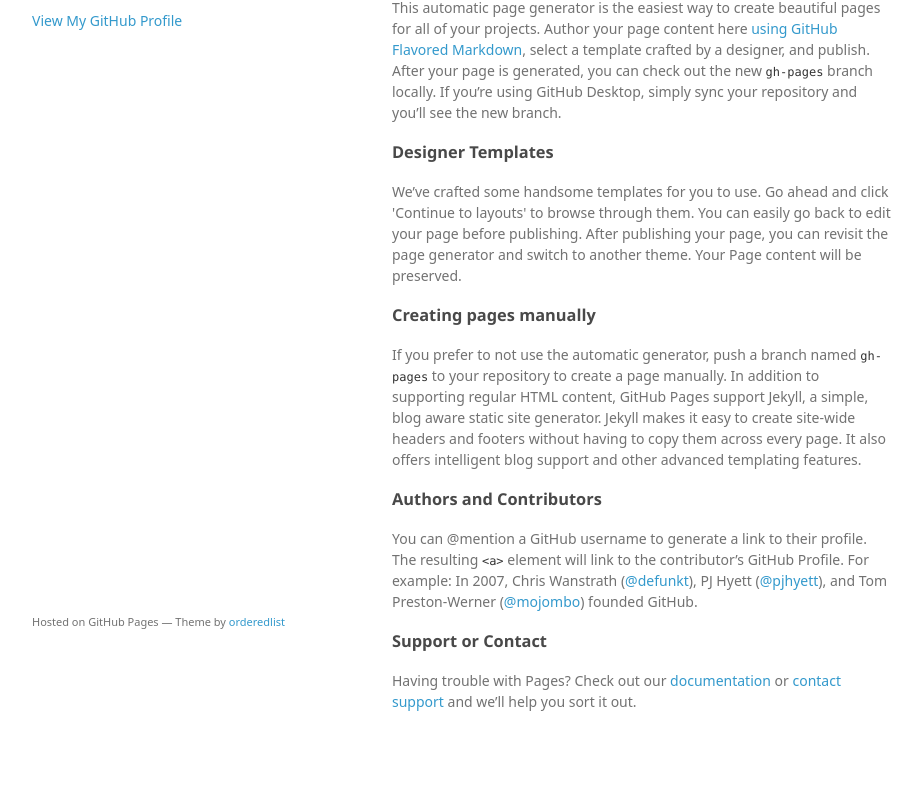
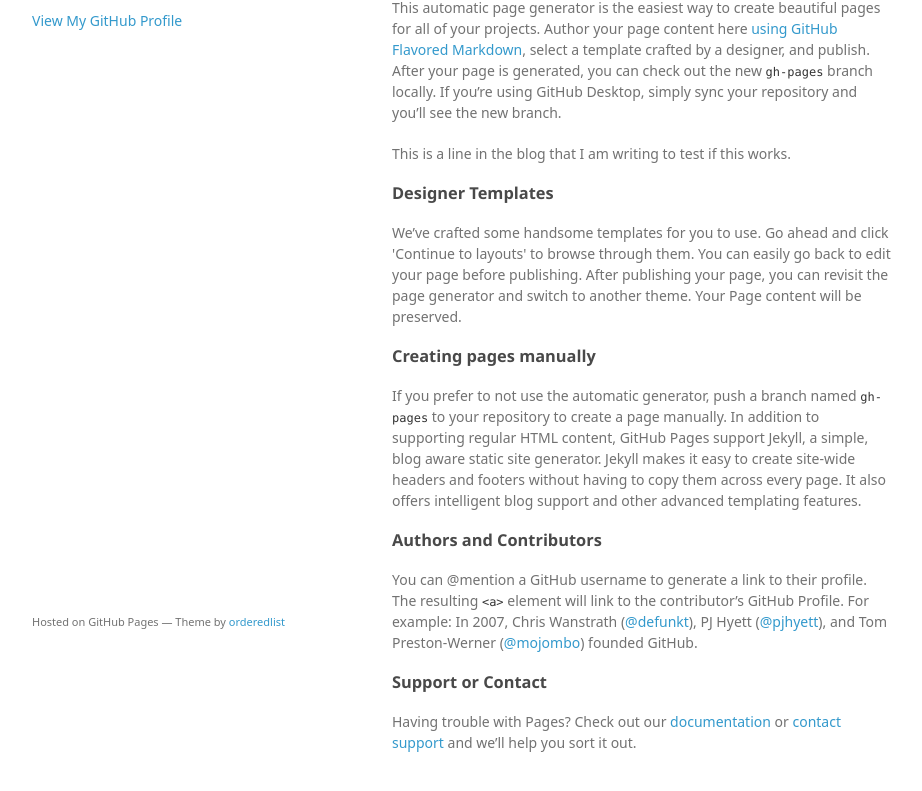
Before and after one commit to tzhen/tzhen.github.io, a plain HTML site: page index.html in a window 1280 px wide. Shown: the part 99-890 px from the top of the page, without its empty margins (178-1100 px from the left). Drawn offline with Linux system fonts and the light colour scheme; a web font is replaced by a local one.

Commit message:
new line test

```diff
--- a/index.html
+++ b/index.html
@@ -28,6 +28,8 @@
 
 <p>This automatic page generator is the easiest way to create beautiful pages for all of your projects. Author your page content here <a href="https://guides.github.com/features/mastering-markdown/">using GitHub Flavored Markdown</a>, select a template crafted by a designer, and publish. After your page is generated, you can check out the new <code>gh-pages</code> branch locally. If you’re using GitHub Desktop, simply sync your repository and you’ll see the new branch.</p>
 
+<p>This is a line in the blog that I am writing to test if this works.</p>
+
 <h3>
 <a id="designer-templates" class="anchor" href="#designer-templates" aria-hidden="true"><span aria-hidden="true" class="octicon octicon-link"></span></a>Designer Templates</h3>
 
```
